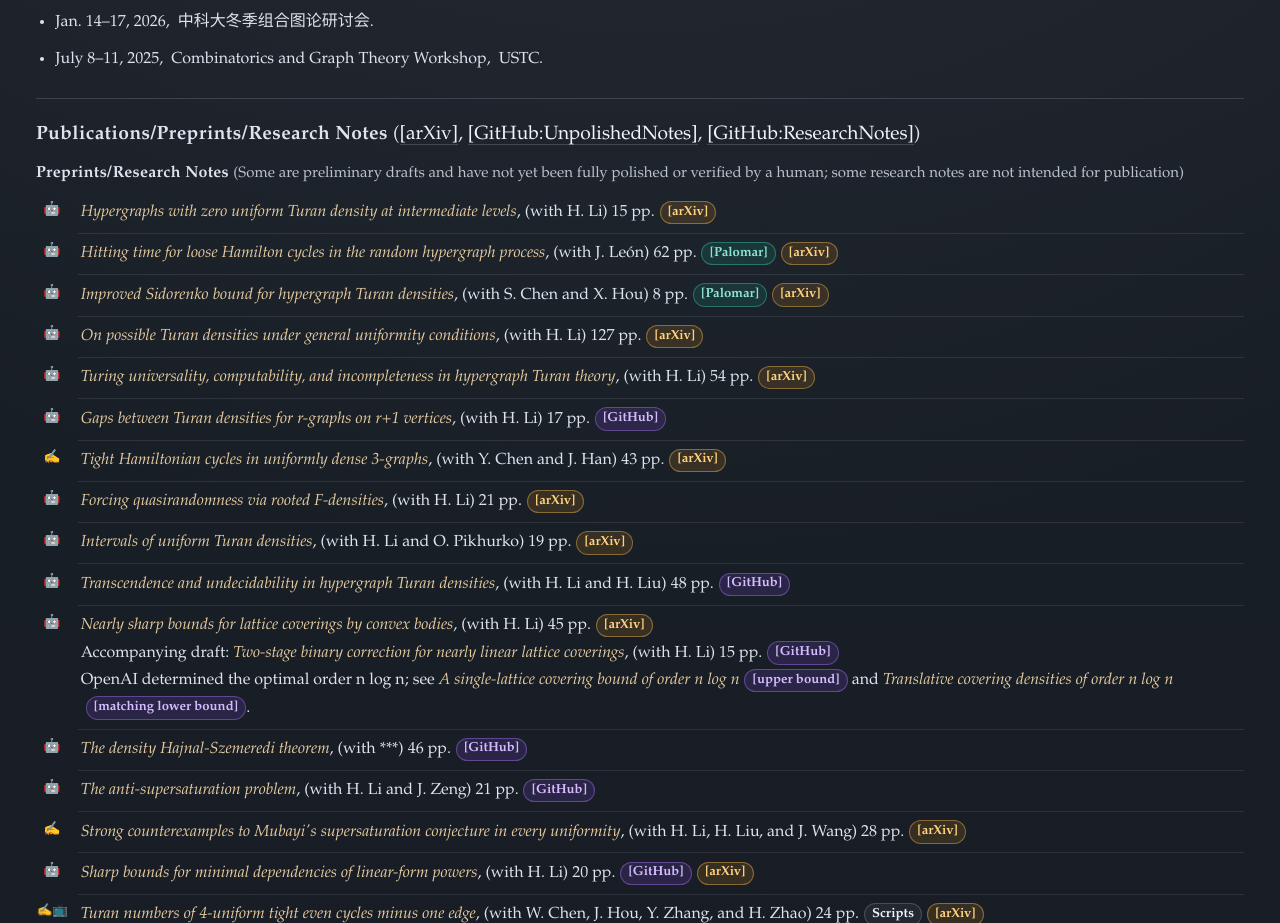
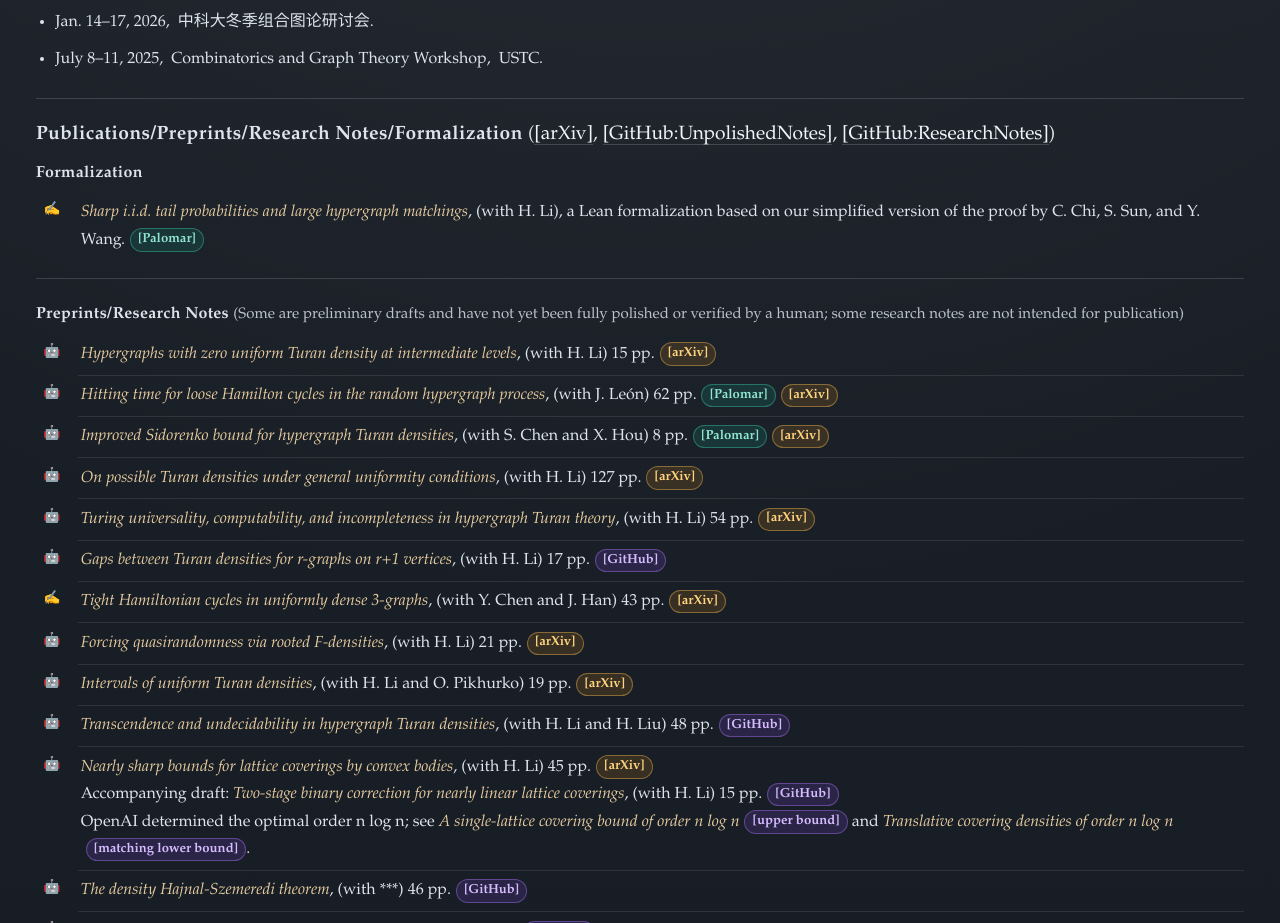
Before and after one commit to xliu2022/xliu2022.github.io, a plain HTML site: page index.html in a window 1280 px wide. Shown: the part 884-1807 px from the top of the page. Drawn offline with Linux system fonts and the light colour scheme.

Commit message:
Add formalization section and Palomar entry

```diff
--- a/index.html
+++ b/index.html
@@ -381,9 +381,18 @@
 
     <section class="section" id="publications">
       <h2 class="publication-title">
-        Publications/Preprints/Research Notes
+        Publications/Preprints/Research Notes/Formalization
         <span class="publication-title-links">(<a class="arxiv-link" href="https://arxiv.org/a/liu_x_15.html" target="_blank" rel="noreferrer">[arXiv]</a>, <a class="github-link" href="https://github.com/xliu2022/xliu2022.github.io/tree/main/Unpolished_Manuscripts" target="_blank" rel="noreferrer">[GitHub:UnpolishedNotes]</a>, <a class="github-link" href="https://github.com/xliu2022/xliu2022.github.io/tree/main/ResearchNotes" target="_blank" rel="noreferrer">[GitHub:ResearchNotes]</a>)</span>
       </h2>
+
+      <div class="publication-group">
+        <div class="publication-subhead">
+          <h3>Formalization</h3>
+        </div>
+      <ul class="pub-list">
+        <li><em>Sharp i.i.d. tail probabilities and large hypergraph matchings</em>, (with H. Li), a Lean formalization based on our simplified version of the proof by C. Chi, S. Sun, and Y. Wang.<a class="palomar-link" href="https://palomar-registry.org/entry?id=PALOMAR-2026-11-21-000003&amp;version=1" target="_blank" rel="noopener noreferrer">[Palomar]</a></li>
+      </ul>
+      </div>
 
       <div class="publication-group">
         <div class="publication-subhead">
```
